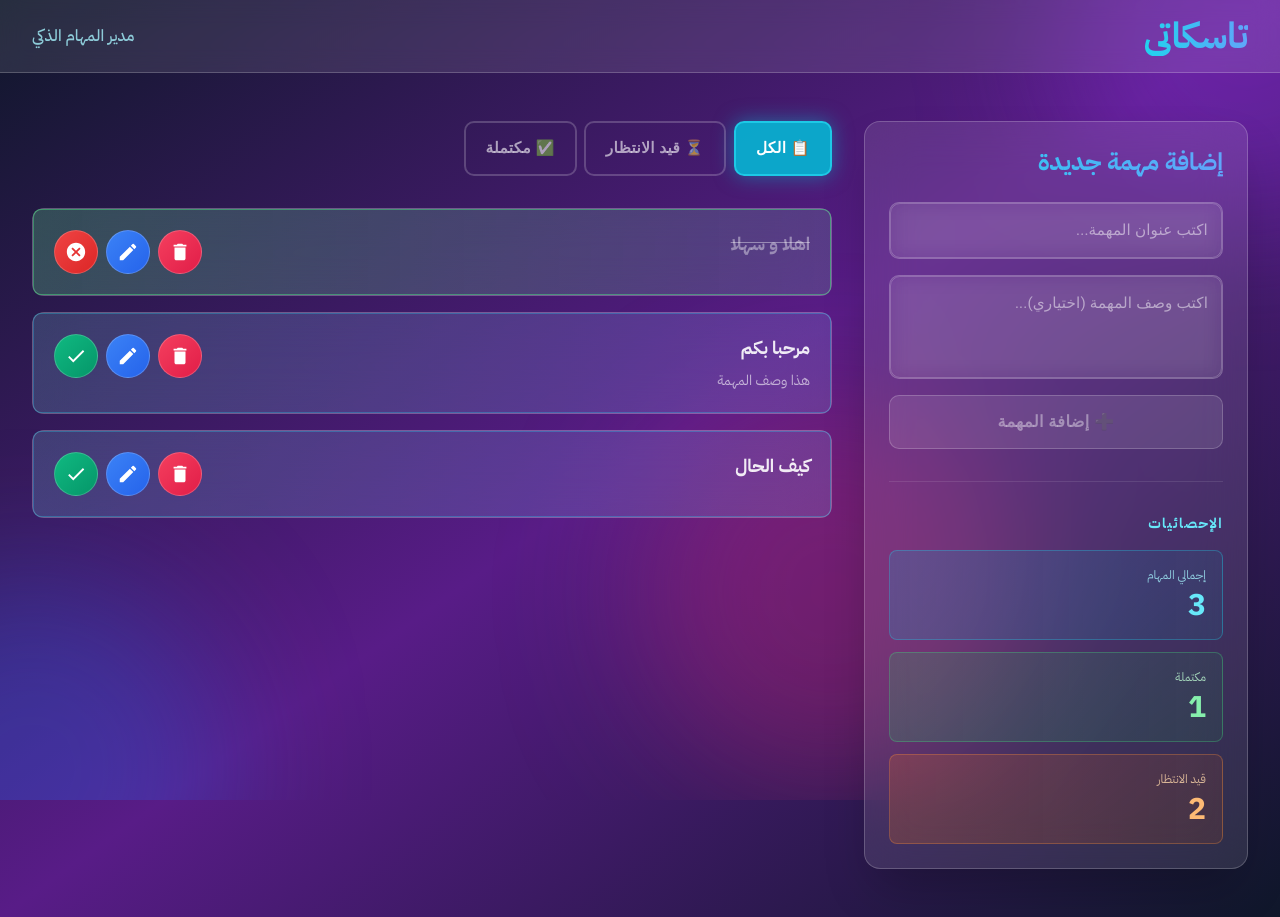
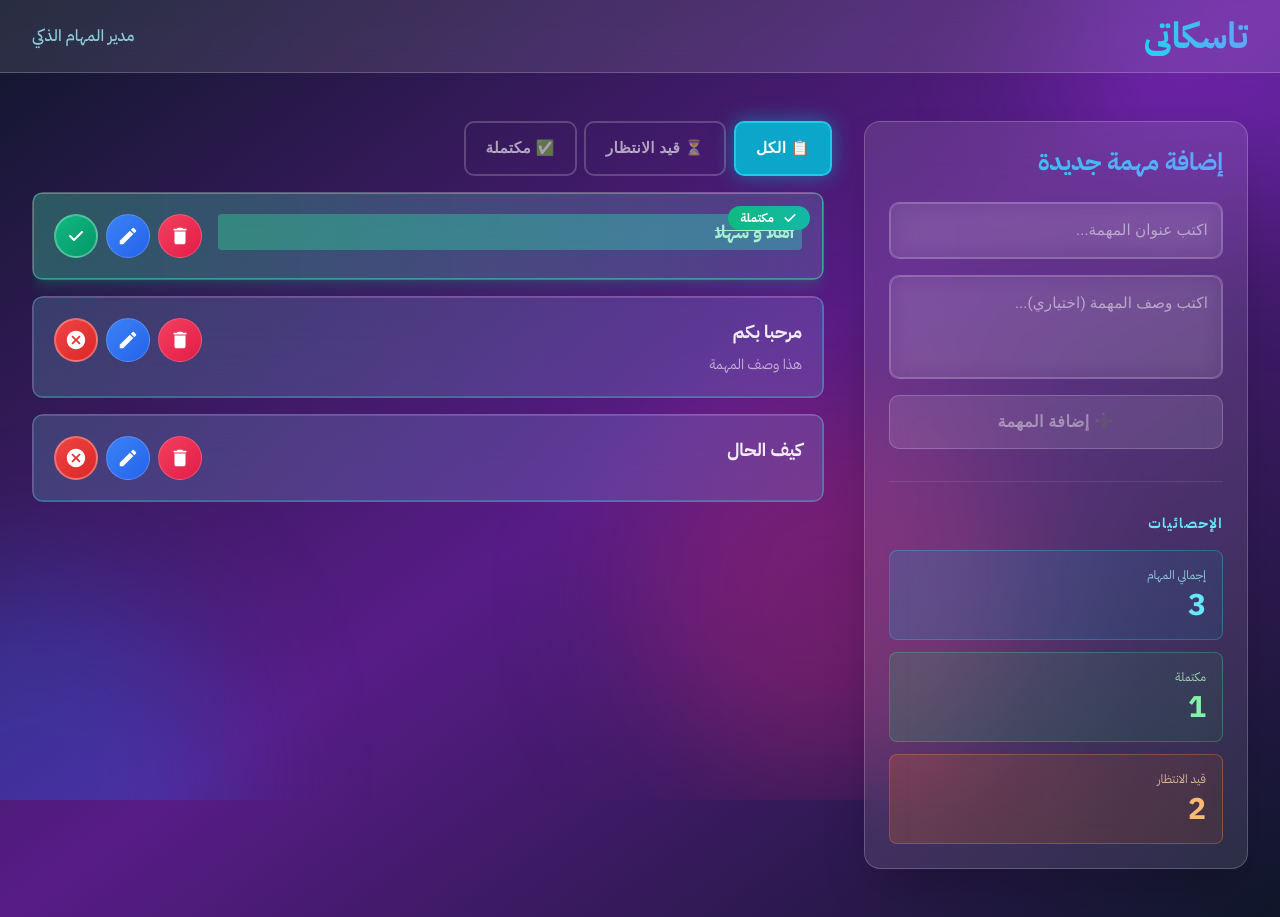
Before and after one commit to muhhammedSa3eed/Planify, a React (Create React App) app: page / in a window 1280 px wide. Both pictures are taken after a click on the button 76 px from the left and 251 px from the top of the page. Built offline with nearby package versions, Linux system fonts and the light colour scheme.

Commit message:
final update by enhancing the completed todo & height of section of displaying todos

```diff
--- a/src/App.css
+++ b/src/App.css
@@ -40,3 +40,104 @@
     transform: rotate(360deg);
   }
 }
+
+/* ===== Custom Scrollbar ===== */
+/* Webkit browsers (Chrome, Safari, Edge) */
+::-webkit-scrollbar {
+  width: 12px;
+  height: 12px;
+}
+
+::-webkit-scrollbar-track {
+  background: rgba(15, 23, 42, 0.5);
+  border-radius: 10px;
+}
+
+::-webkit-scrollbar-thumb {
+  background: linear-gradient(180deg, #06b6d4 0%, #0ea5e9 100%);
+  border-radius: 10px;
+  border: 2px solid rgba(255, 255, 255, 0.1);
+  transition: all 0.3s ease;
+}
+
+::-webkit-scrollbar-thumb:hover {
+  background: linear-gradient(180deg, #22d3ee 0%, #38bdf8 100%);
+  box-shadow: 0 0 15px rgba(6, 182, 212, 0.6);
+  border-color: rgba(6, 182, 212, 0.4);
+}
+
+::-webkit-scrollbar-thumb:active {
+  background: linear-gradient(180deg, #0891b2 0%, #0284c7 100%);
+}
+
+/* Firefox */
+* {
+  scrollbar-color: #06b6d4 rgba(15, 23, 42, 0.5);
+  scrollbar-width: thin;
+}
+
+/* Smooth scroll behavior */
+html {
+  scroll-behavior: smooth;
+}
+
+/* ===== Animation Classes ===== */
+@keyframes fadeInUp {
+  from {
+    opacity: 0;
+    transform: translateY(10px);
+  }
+  to {
+    opacity: 1;
+    transform: translateY(0);
+  }
+}
+
+@keyframes slideInLeft {
+  from {
+    opacity: 0;
+    transform: translateX(-20px);
+  }
+  to {
+    opacity: 1;
+    transform: translateX(0);
+  }
+}
+
+@keyframes slideInRight {
+  from {
+    opacity: 0;
+    transform: translateX(20px);
+  }
+  to {
+    opacity: 1;
+    transform: translateX(0);
+  }
+}
+
+@keyframes pulseGlow {
+  0%,
+  100% {
+    box-shadow: 0 0 20px rgba(6, 182, 212, 0.3);
+  }
+  50% {
+    box-shadow: 0 0 40px rgba(6, 182, 212, 0.6);
+  }
+}
+
+/* Utility classes */
+.fade-in-up {
+  animation: fadeInUp 0.6s ease-out;
+}
+
+.slide-in-left {
+  animation: slideInLeft 0.6s ease-out;
+}
+
+.slide-in-right {
+  animation: slideInRight 0.6s ease-out;
+}
+
+.pulse-glow {
+  animation: pulseGlow 2s ease-in-out infinite;
+}
--- a/src/components/TodoItem.jsx
+++ b/src/components/TodoItem.jsx
@@ -162,18 +162,38 @@ const TodoItem = ({ todo: { id, text, iscompleted, description } }) => {
       </Dialog>
 
       <div
-        className={`p-5 rounded-lg transition-all duration-300 ${
+        className={`p-5 rounded-lg transition-all duration-300 relative overflow-hidden group ${
           iscompleted
-            ? "bg-gradient-to-r from-green-500/20 to-emerald-600/10 border-green-400/50"
+            ? "bg-gradient-to-r from-emerald-500/30 via-teal-500/20 to-cyan-600/10 border-emerald-400/60 shadow-lg shadow-emerald-500/20"
             : "bg-gradient-to-r from-cyan-500/10 to-blue-600/10 border-cyan-400/30"
         } border hover:border-white/40 hover:bg-opacity-50`}
       >
+        {/* Completed Badge */}
+        {iscompleted && (
+          <div className="absolute top-3 right-3 flex items-center gap-2 bg-gradient-to-r from-emerald-500 to-teal-500 px-3 py-1 rounded-full">
+            <svg
+              className="w-4 h-4 text-white"
+              fill="currentColor"
+              viewBox="0 0 20 20"
+            >
+              <path
+                fillRule="evenodd"
+                d="M16.707 5.293a1 1 0 010 1.414l-8 8a1 1 0 01-1.414 0l-4-4a1 1 0 011.414-1.414L8 12.586l7.293-7.293a1 1 0 011.414 0z"
+                clipRule="evenodd"
+              />
+            </svg>
+            <span className="text-xs font-bold text-white">مكتملة</span>
+          </div>
+        )}
+
         <div className="flex items-start justify-between gap-4">
           {/* Left Content */}
           <div className="flex-1 min-w-0">
             <h3
               className={`text-lg font-bold mb-2 transition-all ${
-                iscompleted ? "text-white/40 line-through" : "text-white/90"
+                iscompleted
+                  ? "text-emerald-200 line-through bg-gradient-to-r from-emerald-400/40 to-teal-400/40 px-2 py-1 rounded"
+                  : "text-white/90"
               }`}
             >
               {text}
@@ -181,7 +201,7 @@ const TodoItem = ({ todo: { id, text, iscompleted, description } }) => {
             {description && (
               <p
                 className={`text-sm transition-all leading-relaxed ${
-                  iscompleted ? "text-white/20" : "text-white/60"
+                  iscompleted ? "text-emerald-200/50" : "text-white/60"
                 }`}
               >
                 {description}
@@ -204,16 +224,16 @@ const TodoItem = ({ todo: { id, text, iscompleted, description } }) => {
                 height: "44px",
                 borderRadius: "50%",
                 background: iscompleted
-                  ? "linear-gradient(135deg, #ef4444 0%, #dc2626 100%)"
-                  : "linear-gradient(135deg, #10b981 0%, #059669 100%)",
+                  ? "linear-gradient(135deg, #10b981 0%, #059669 100%)"
+                  : "linear-gradient(135deg, #ef4444 0%, #dc2626 100%)",
                 color: "white",
                 transition: "all 0.3s cubic-bezier(0.4, 0, 0.2, 1)",
-                border: "1px solid rgba(255,255,255,0.2)",
+                border: "2px solid rgba(255,255,255,0.3)",
                 "&:hover": {
-                  transform: "scale(1.15) translateY(-2px)",
+                  transform: "scale(1.15) translateY(-3px)",
                   boxShadow: iscompleted
-                    ? "0 8px 20px rgba(239, 68, 68, 0.4)"
-                    : "0 8px 20px rgba(16, 185, 129, 0.4)",
+                    ? "0 12px 30px rgba(16, 185, 129, 0.5)"
+                    : "0 12px 30px rgba(239, 68, 68, 0.5)",
                 },
                 display: "flex",
                 alignItems: "center",
@@ -221,9 +241,19 @@ const TodoItem = ({ todo: { id, text, iscompleted, description } }) => {
               }}
             >
               {iscompleted ? (
+                <svg
+                  className="w-5 h-5"
+                  fill="currentColor"
+                  viewBox="0 0 20 20"
+                >
+                  <path
+                    fillRule="evenodd"
+                    d="M16.707 5.293a1 1 0 010 1.414l-8 8a1 1 0 01-1.414 0l-4-4a1 1 0 011.414-1.414L8 12.586l7.293-7.293a1 1 0 011.414 0z"
+                    clipRule="evenodd"
+                  />
+                </svg>
+              ) : (
                 <Cancel sx={{ fontSize: "22px" }} />
-              ) : (
-                <Check sx={{ fontSize: "22px" }} />
               )}
             </Button>
 
--- a/src/components/TodoList.jsx
+++ b/src/components/TodoList.jsx
@@ -248,7 +248,7 @@ const TodoList = () => {
           {/* Right Section - Todos List */}
           <div className="lg:col-span-2">
             {/* Filter Section */}
-            <div className="mb-8">
+            <div className="mb-4 slide-in-left">
               <div className="flex gap-3 justify-center sm:justify-start flex-wrap">
                 <ToggleButtonGroup
                   color="primary"
@@ -290,23 +290,24 @@ const TodoList = () => {
               </div>
             </div>
 
-            {/* Todos Grid */}
-            <div className="space-y-4">
+            {/* Todos Grid with Enhanced Scrolling */}
+            <div className="space-y-4 max-h-[calc(100vh-250px)] overflow-y-auto pr-2 custom-scroll">
               {displayedTodos.length > 0 ? (
                 <div className="grid gap-4">
-                  {displayedTodos.map((todo) => (
+                  {displayedTodos.map((todo, index) => (
                     <div
                       key={todo.id}
-                      className="bg-white/10 backdrop-blur-xl rounded-xl border border-white/20 hover:border-white/40 hover:bg-white/15 transition-all hover:shadow-lg hover:shadow-cyan-500/20"
+                      className="bg-white/10 backdrop-blur-xl rounded-xl border border-white/20 hover:border-white/40 hover:bg-white/15 transition-all hover:shadow-lg hover:shadow-cyan-500/20 fade-in-up"
+                      style={{ animationDelay: `${index * 0.05}s` }}
                     >
                       <TodoItem todo={todo} />
                     </div>
                   ))}
                 </div>
               ) : (
-                <div className="bg-white/10 backdrop-blur-xl rounded-2xl border-2 border-dashed border-white/20 p-12 text-center hover:border-white/30 transition-all">
+                <div className="bg-white/10 backdrop-blur-xl rounded-2xl border-2 border-dashed border-white/20 p-12 text-center hover:border-white/30 transition-all fade-in-up">
                   <div className="mb-4">
-                    <div className="inline-flex items-center justify-center w-20 h-20 bg-gradient-to-r from-cyan-500/20 to-blue-500/20 rounded-full border border-cyan-400/30">
+                    <div className="inline-flex items-center justify-center w-20 h-20 bg-gradient-to-r from-cyan-500/20 to-blue-500/20 rounded-full border border-cyan-400/30 pulse-glow">
                       <span className="text-5xl">📝</span>
                     </div>
                   </div>
```
